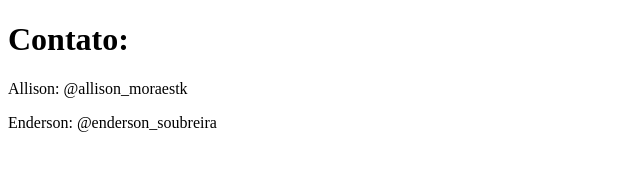
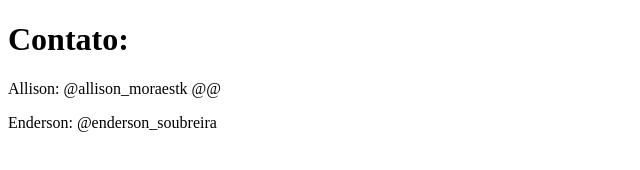
Before and after one commit to AllisonPedro/github-for-teams, a plain HTML site: page contato.html in a window 1280 px wide. Shown: the full height of the page, 0-640 px from the left. Drawn offline with Linux system fonts and the light colour scheme.

Commit message:
fiz: update

```diff
--- a/contato.html
+++ b/contato.html
@@ -8,7 +8,7 @@
 </head>
 <body>
     <h1>Contato:</h1>
-    <p>Allison: @allison_moraestk </p>
+    <p>Allison: @allison_moraestk @@ </p>
     <p>Enderson: @enderson_soubreira</p>
 </body>
 </html>
```
